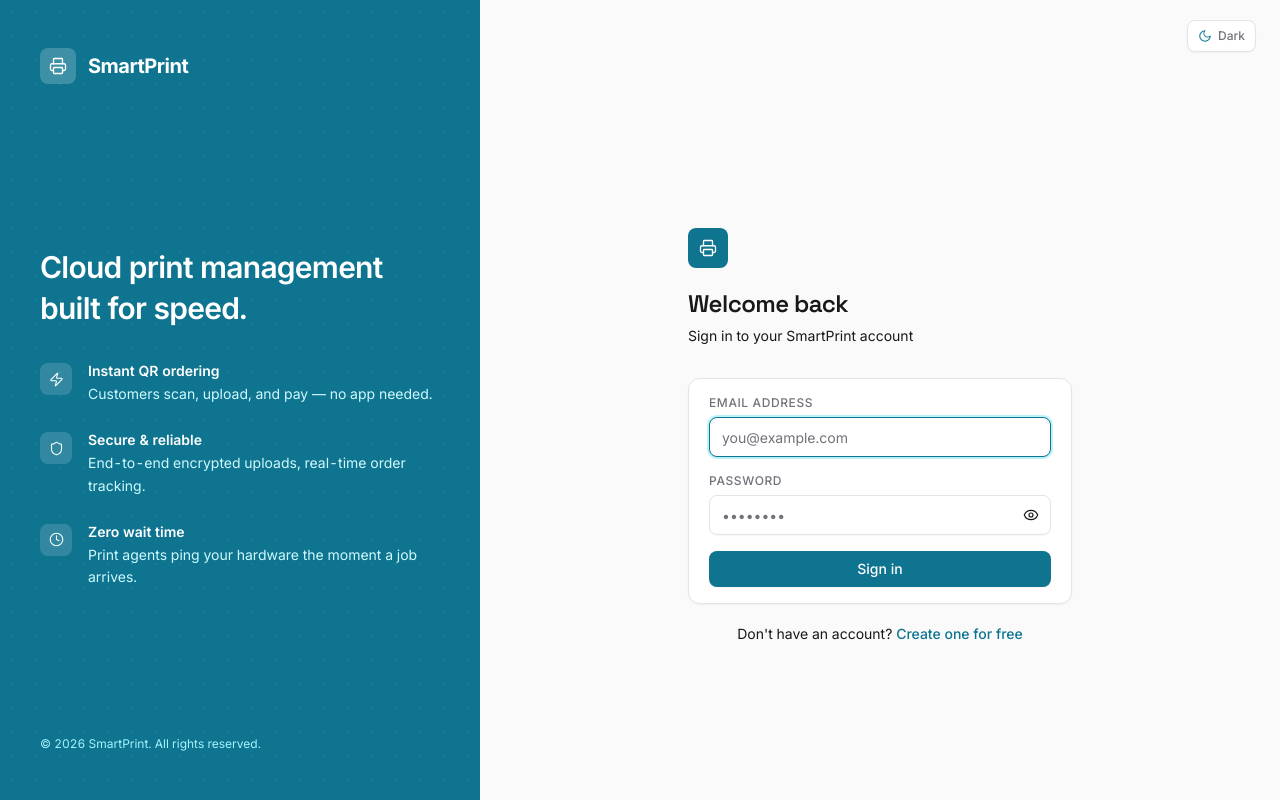
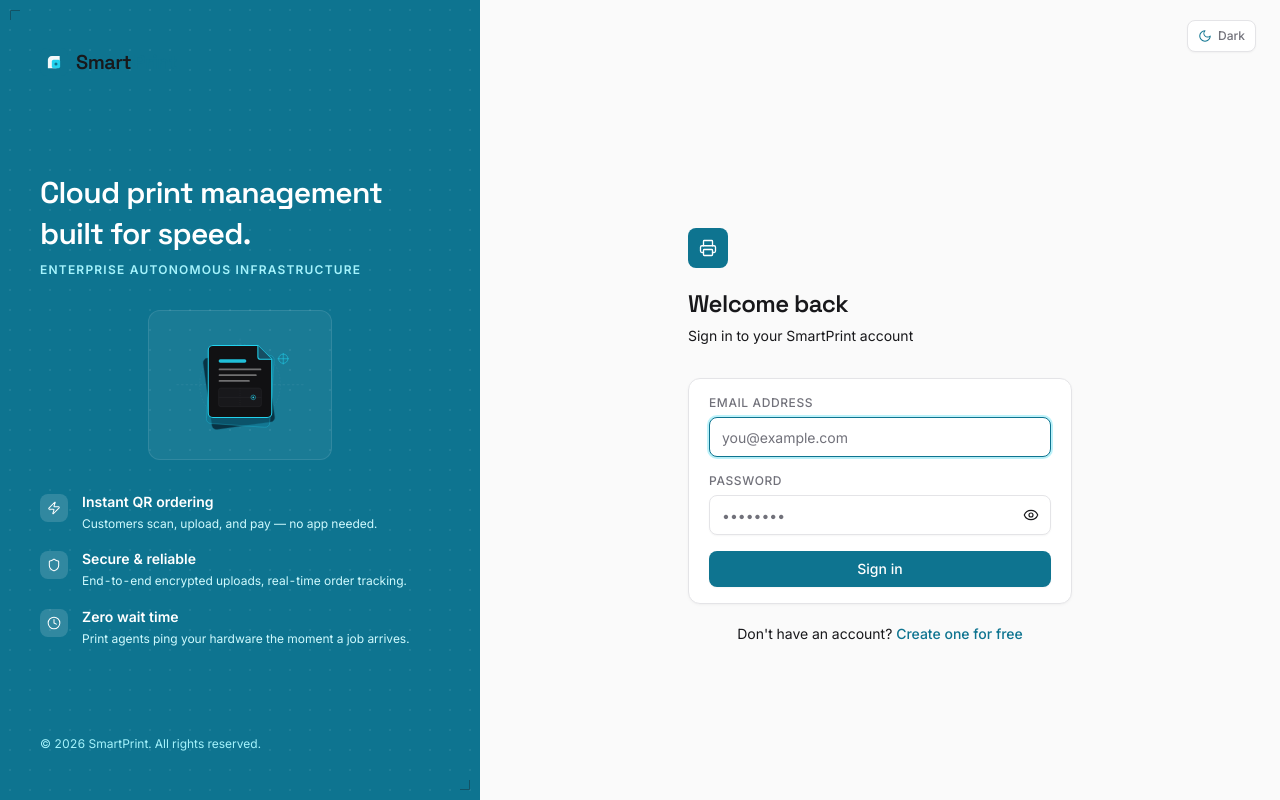
Before and after one commit to achudh2005/smartprint, a React (Vite) app in the folder frontend/: page /login in a window 1280 px wide. Built offline with nearby package versions, Linux system fonts and the light colour scheme.

Commit message:
feat(design): phase 2 - apply brand, SVG illustrations, and animated confirmation checkmark

```diff
--- a/frontend/src/components/layout/NotificationBell.jsx
+++ b/frontend/src/components/layout/NotificationBell.jsx
@@ -102,9 +102,12 @@ export default function NotificationBell({ shopId }) {
           {/* Body */}
           <div className="max-h-80 overflow-y-auto divide-y divide-[var(--border)]">
             {notifications.length === 0 ? (
-              <div className="py-10 text-center text-sm text-[var(--text-muted)]">
-                No notifications yet.
-              </div>
+              <EmptyState
+                illustration={NoNotificationsIllustration}
+                title="All caught up"
+                description="You'll be notified when new orders arrive or print jobs complete."
+                className="py-8"
+              />
             ) : (
               notifications.map((n) => (
                 <div
--- a/frontend/src/layouts/AuthLayout.jsx
+++ b/frontend/src/layouts/AuthLayout.jsx
@@ -1,6 +1,8 @@
 import { Outlet, Link } from 'react-router-dom'
-import { Printer, Zap, Shield, Clock } from 'lucide-react'
+import { Zap, Shield, Clock } from 'lucide-react'
 import ThemeToggle from '../components/ui/ThemeToggle'
+import { Wordmark } from '../components/ui'
+import { DocumentStackIllustration } from '../components/illustrations'
 
 const valueProps = [
   {
@@ -26,45 +28,54 @@ export default function AuthLayout() {
 
       {/* ── Left brand panel (desktop only) ── */}
       <div
-        className="hidden lg:flex lg:flex-col lg:w-[420px] xl:w-[480px] shrink-0 relative overflow-hidden"
+        className="hidden lg:flex lg:flex-col lg:w-[420px] xl:w-[480px] shrink-0 relative overflow-hidden motif-crop-marks"
         style={{ background: '#0E7490' }}
       >
         {/* Subtle dot-grid pattern */}
         <div
-          className="absolute inset-0 opacity-10 pointer-events-none"
+          className="absolute inset-0 opacity-10 pointer-events-none motif-dot-grid"
           style={{
             backgroundImage:
-              'radial-gradient(circle, rgba(255,255,255,0.6) 1px, transparent 1px)',
-            backgroundSize: '24px 24px',
+              'radial-gradient(circle, rgba(255,255,255,0.7) 1px, transparent 1px)',
+            backgroundSize: '20px 20px',
           }}
         />
 
-        <div className="relative flex flex-col h-full px-10 py-12">
-          {/* Logo */}
-          <Link to="/" className="inline-flex items-center gap-3 mb-16">
-            <div className="w-9 h-9 bg-white/20 rounded-lg flex items-center justify-center shrink-0">
-              <Printer size={18} className="text-white" strokeWidth={1.75} />
-            </div>
-            <span className="text-xl font-bold text-white tracking-tight">SmartPrint</span>
+        <div className="relative flex flex-col h-full px-10 py-12 z-10">
+          {/* Confident Wordmark Lockup */}
+          <Link to="/" className="inline-flex items-center mb-10 group">
+            <Wordmark size="lg" variant="white" showMark={true} />
           </Link>
 
-          {/* Value props */}
-          <div className="flex-1 flex flex-col justify-center space-y-8">
-            <h2 className="text-3xl font-semibold text-white leading-snug">
-              Cloud print management
-              <br />
-              built for speed.
-            </h2>
+          {/* Value props + Hero Illustration */}
+          <div className="flex-1 flex flex-col justify-center space-y-6">
+            <div>
+              <h2 className="font-display text-3xl font-semibold text-white leading-snug tracking-tight">
+                Cloud print management
+                <br />
+                built for speed.
+              </h2>
+              <p className="text-xs uppercase tracking-widest text-cyan-200 font-semibold mt-2">
+                Enterprise Autonomous Infrastructure
+              </p>
+            </div>
 
-            <ul className="space-y-6 mt-2">
+            {/* Hand-authored SVG Document Stack */}
+            <div className="py-2 flex items-center justify-center">
+              <div className="p-4 rounded-xl bg-white/5 border border-white/10 backdrop-blur-xs">
+                <DocumentStackIllustration size={150} className="text-white/90" />
+              </div>
+            </div>
+
+            <ul className="space-y-4">
               {valueProps.map(({ icon: Icon, title, desc }) => (
-                <li key={title} className="flex items-start gap-4">
-                  <div className="mt-0.5 w-8 h-8 rounded-lg bg-white/15 flex items-center justify-center shrink-0">
-                    <Icon size={15} className="text-white" strokeWidth={1.75} />
+                <li key={title} className="flex items-start gap-3.5">
+                  <div className="mt-0.5 w-7 h-7 rounded-lg bg-white/15 flex items-center justify-center shrink-0">
+                    <Icon size={14} className="text-white" strokeWidth={1.75} />
                   </div>
                   <div>
                     <p className="text-sm font-semibold text-white">{title}</p>
-                    <p className="text-sm text-cyan-100 mt-0.5 leading-relaxed">{desc}</p>
+                    <p className="text-xs text-cyan-100 mt-0.5 leading-relaxed">{desc}</p>
                   </div>
                 </li>
               ))}
@@ -72,7 +83,7 @@ export default function AuthLayout() {
           </div>
 
           {/* Footer note */}
-          <p className="text-xs text-cyan-200 mt-12">
+          <p className="text-xs text-cyan-200 mt-8">
             © {new Date().getFullYear()} SmartPrint. All rights reserved.
           </p>
         </div>
@@ -81,26 +92,23 @@ export default function AuthLayout() {
       {/* ── Right form panel ── */}
       <div className="flex flex-col flex-1 min-h-screen lg:min-h-0 bg-[var(--bg)]">
         {/* Top bar on mobile / theme toggle on all sizes */}
-        <header className="flex items-center justify-between px-6 py-5 lg:justify-end">
+        <header className="flex items-center justify-between px-6 py-5 lg:justify-end border-b border-[var(--border)] lg:border-none">
           {/* Mobile logo — hidden on desktop */}
-          <Link to="/" className="inline-flex items-center gap-2 lg:hidden">
-            <div className="w-7 h-7 bg-[#0E7490] rounded-lg flex items-center justify-center shrink-0">
-              <Printer size={14} className="text-white" strokeWidth={1.75} />
-            </div>
-            <span className="text-base font-bold text-[var(--text)] tracking-tight">SmartPrint</span>
+          <Link to="/" className="inline-flex items-center lg:hidden">
+            <Wordmark size="sm" showMark={true} />
           </Link>
 
           <ThemeToggle />
         </header>
 
         {/* Centered form */}
-        <main className="flex-1 flex items-center justify-center px-4 py-10">
+        <main className="flex-1 flex items-center justify-center px-4 py-10 page-enter">
           <div className="w-full max-w-sm">
             <Outlet />
           </div>
         </main>
 
-        <footer className="py-5 text-center text-xs text-[var(--text-muted)] lg:hidden">
+        <footer className="py-5 text-center text-xs text-[var(--text-muted)] lg:hidden border-t border-[var(--border)]">
           © {new Date().getFullYear()} SmartPrint. All rights reserved.
         </footer>
       </div>
--- a/frontend/src/pages/customer/OrderConfirmationPage.jsx
+++ b/frontend/src/pages/customer/OrderConfirmationPage.jsx
@@ -9,6 +9,7 @@ import { Card, CardHeader, CardBody, Button, Badge, Spinner, Alert, ThemeToggle
 import api from '../../lib/api'
 import { openRazorpayCheckout } from '../../lib/razorpay'
 import toast from 'react-hot-toast'
+import { OrderSuccessCheckmark } from '../../components/illustrations'
 
 export default function OrderConfirmationPage() {
   const { orderNumber } = useParams()
@@ -186,12 +187,12 @@ export default function OrderConfirmationPage() {
 
         {/* Success Banner */}
         <div className="bg-[var(--surface)] rounded-xl p-6 sm:p-8 text-center border border-[var(--border)] shadow-xs space-y-4">
-          <div className="w-12 h-12 bg-green-50 dark:bg-green-950/40 text-green-600 dark:text-green-400 rounded-full flex items-center justify-center mx-auto border border-green-200 dark:border-green-900/50">
-            <CheckCircle2 size={24} strokeWidth={1.75} />
+          <div className="flex items-center justify-center mx-auto">
+            <OrderSuccessCheckmark size={64} className="mx-auto" />
           </div>
 
           <div>
-            <h1 className="text-xl sm:text-2xl font-semibold text-[var(--text)]">Print Request Confirmed</h1>
+            <h1 className="font-display text-xl sm:text-2xl font-bold text-[var(--text)] tracking-tight">Print Request Confirmed</h1>
             <p className="text-xs text-[var(--text-muted)] mt-1 max-w-md mx-auto">
               Show this token number at the print shop counter when collecting your printed sheets.
             </p>
--- a/frontend/src/pages/shop/ShopDashboardPage.jsx
+++ b/frontend/src/pages/shop/ShopDashboardPage.jsx
@@ -210,9 +210,12 @@ export default function ShopDashboardPage() {
         </CardHeader>
         <CardBody className="p-0 divide-y divide-[var(--border)]">
           {stats?.recentOrders?.length === 0 ? (
-            <div className="py-10 text-center text-sm text-[var(--text-muted)]">
-              No orders received yet today.
-            </div>
+            <EmptyState
+              illustration={EmptyOrdersIllustration}
+              title="No orders received yet today"
+              description="Incoming customer print jobs will appear here in real time."
+              className="py-8"
+            />
           ) : (
             stats?.recentOrders?.map((ord) => (
               <div key={ord.id} className="px-5 py-3 flex items-center justify-between gap-4 hover:bg-[var(--surface-hover)] transition-colors duration-150">
--- a/frontend/src/pages/shop/ShopOrdersPage.jsx
+++ b/frontend/src/pages/shop/ShopOrdersPage.jsx
@@ -362,13 +362,23 @@ export default function ShopOrdersPage() {
             <p className="text-sm">Fetching orders...</p>
           </div>
         ) : orders.length === 0 ? (
-          <div className="py-20 text-center">
-            <ShoppingBag size={32} strokeWidth={1.5} className="text-[var(--border)] mx-auto mb-3" />
-            <p className="text-base font-semibold text-[var(--text)]">No orders found</p>
-            <p className="text-sm text-[var(--text-muted)] mt-1 max-w-sm mx-auto">
-              There are no orders matching your current filter criteria or status tab.
-            </p>
-          </div>
+          <EmptyState
+            illustration={search ? NoSearchResultsIllustration : EmptyOrdersIllustration}
+            title={search ? 'No matching orders found' : 'No orders in queue'}
+            description={
+              search
+                ? 'No orders matched your current search query or filter. Try clearing your filters.'
+                : 'Incoming customer print jobs will appear here live in real time.'
+            }
+            action={
+              search && (
+                <Button variant="secondary" size="sm" onClick={() => { setSearch(''); setStatusFilter('ALL'); }}>
+                  Clear Search Filters
+                </Button>
+              )
+            }
+            className="py-16"
+          />
         ) : (
           <div className="overflow-x-auto">
             <table className="w-full text-left text-sm text-[var(--text)]">
```
Also changed, not shown: frontend/src/pages/NotFoundPage.jsx (+31 -12 lines), frontend/src/pages/shop/ShopPrintersPage.jsx (+13 -13 lines).
